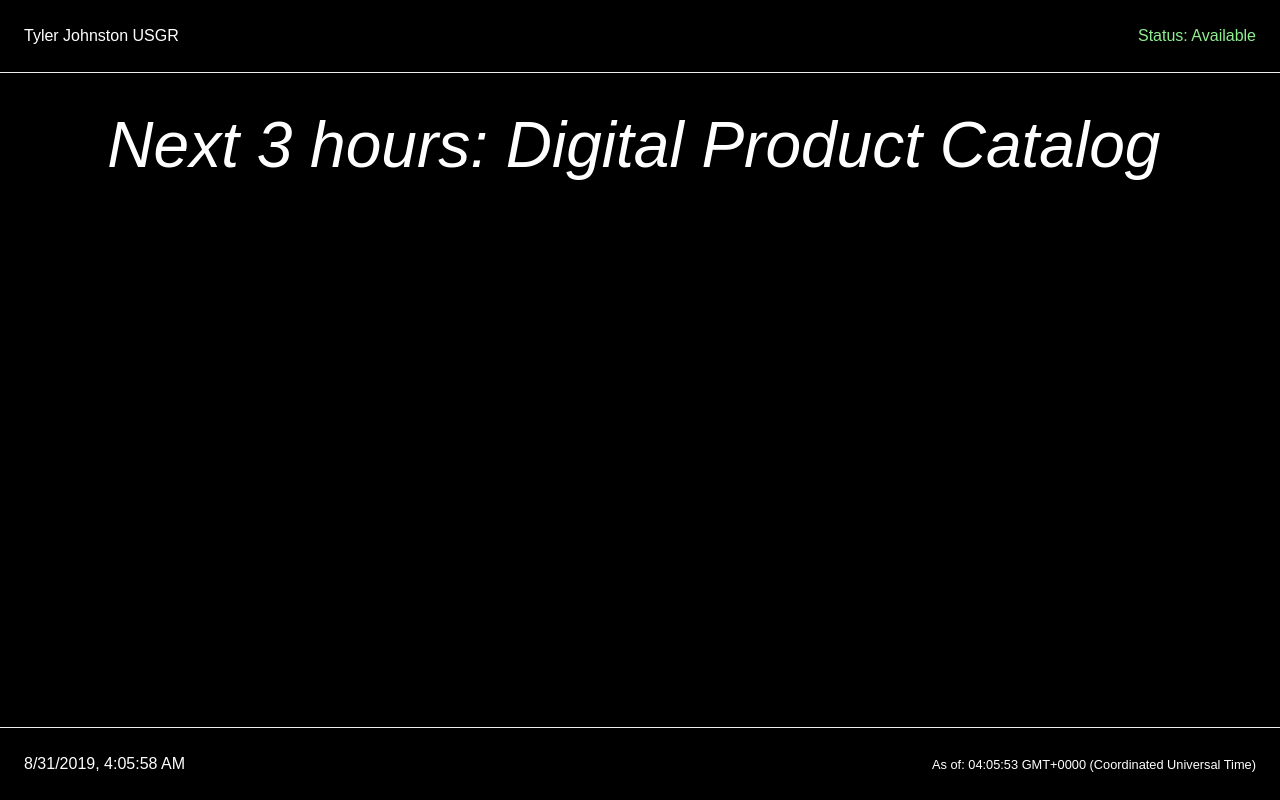
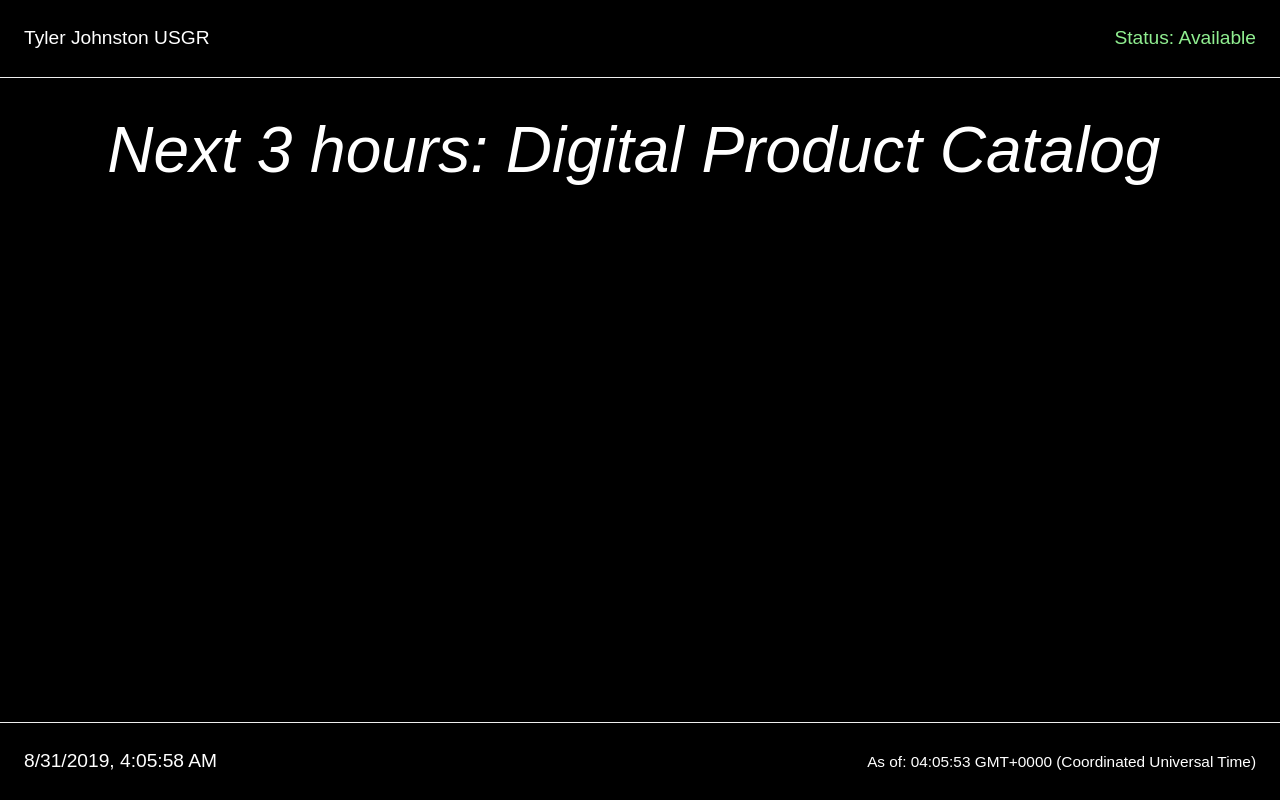
Before and after one commit to tgj/thecodedream, an Angular app: page / in a window 1280 px wide. Built offline with nearby package versions, Linux system fonts and the light colour scheme; a web font is replaced by a local one.

Commit message:
Increase font of header and footer

```diff
--- a/src/app/app.component.scss
+++ b/src/app/app.component.scss
@@ -16,8 +16,11 @@ main {
   padding: 1.5em;
 }
 
-hr {
-
+header,
+footer {
+  div {
+    font-size: 1.5vw !important;
+  }
 }
 
 header {
```
